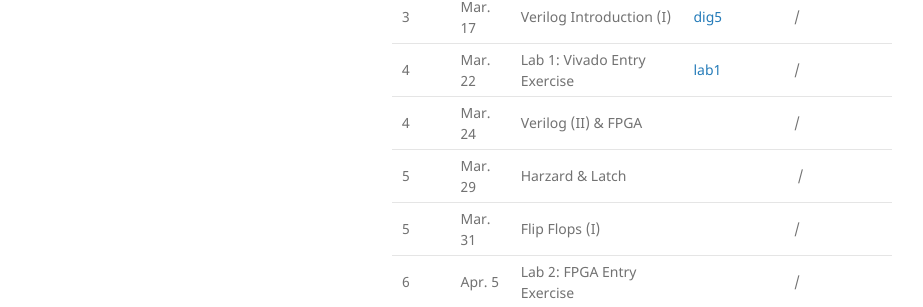
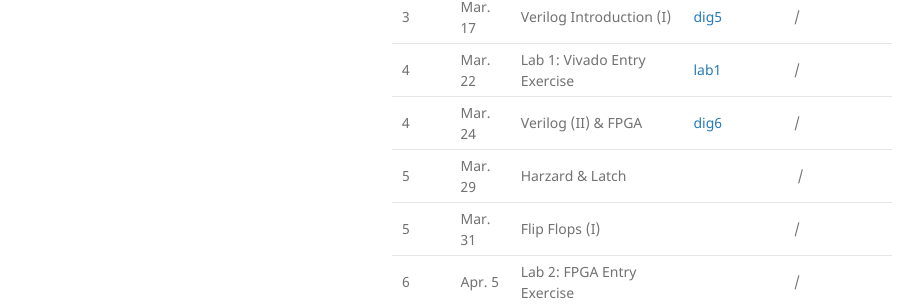
Before and after one commit to cihlab/cihlab.github.io, a Jekyll site: the page built from course/ckt20.md, in a window 1280 px wide and 1370 px high. Shown: the part 853-1160 px from the top of the window, without its empty margins (178-1101 px from the left). Built offline with Jekyll 4.4.1, drawn with Linux system fonts in a browser that asks for light colours; our own code applies the rules of GitHub Pages for plain Markdown files.

Commit message:
Update ckt20.md

```diff
--- a/course/ckt20.md
+++ b/course/ckt20.md
@@ -30,7 +30,7 @@ Time: Monday & Wednsday Morning
 3| Mar. 15 | K-map Simplification | [dig4](./cktlec05.pdf)  | [HW1](./hw1_2021.pdf) (due 3/22) |
 3| Mar. 17 | Verilog Introduction (I) | [dig5](./cktlec06.pdf) | / |
 4| Mar. 22 | Lab 1: Vivado Entry Exercise | [lab1](./cktlab01.pdf)| / |
-4| Mar. 24 | Verilog (II) & FPGA |  | / |
+4| Mar. 24 | Verilog (II) & FPGA | [dig6](./cktlec07.pdf) | / |
 5| Mar. 29 | Harzard & Latch| | / |
 5| Mar. 31 | Flip Flops (I) | | / |
 6| Apr. 5  | Lab 2: FPGA Entry Exercise| | / |
```
